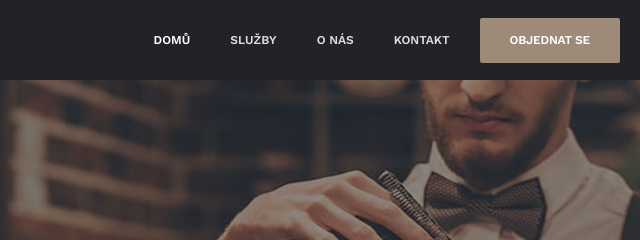
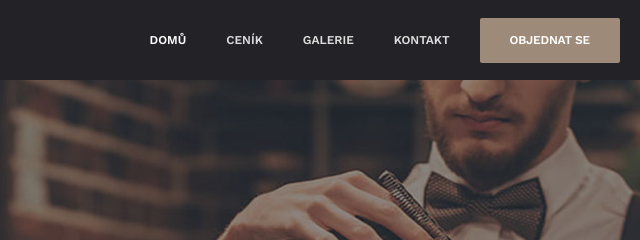
Before and after one commit to kafejo/mariravat-web, a plain HTML site: page index.html in a window 1280 px wide. Shown: the top 240 px of the page, 575-1215 px from the left. Drawn offline with nearby package versions, Linux system fonts and the light colour scheme; files whose address does not match are found by name; a web font is replaced by a local one.

Commit message:
Adjust menu items

```diff
--- a/css/main.css
+++ b/css/main.css
@@ -32,6 +32,11 @@
 /*  ==========================================================================
     1.0 Common Styles
     ========================================================================== */
+
+html {
+    scroll-behavior: smooth;
+}
+
 *{
     padding: 0;
     margin: 0;
--- a/index.html
+++ b/index.html
@@ -59,8 +59,8 @@
                        <div id="mainmenu" class="mainmenu">
                            <ul class="nav">
                                 <li><a data-scroll class="nav-link active" href="index.html">Domů</a></li>
-                                <li><a href="services.html">Služby</a></li>
-                                <li><a href="about-us.html">O nás</a></li>
+                                <li><a href="#pricing">Ceník</a></li>
+                                <li><a href="about-us.html">Galerie</a></li>
                                 <li><a href="contact.html">Kontakt</a></li>
                             </ul>
                        </div>
@@ -283,7 +283,7 @@
 			</div>
 		</section>/. testimonial_section -->
 
-        <section class="pricing_section bg-grey bd-bottom padding">
+        <section class="pricing_section bg-grey bd-bottom padding" id="pricing">
            <div class="container">
                <div class="section_heading text-center mb-40 wow fadeInUp" data-wow-delay="300ms">
                    <h2>Naše ceny</h2>
@@ -371,6 +371,9 @@
                </div>
            </div>
         </section><!-- /. pricing_section -->
+
+
+        <div class="mapouter"><div class="gmap_canvas"><iframe width="100%" height="350" id="gmap_canvas" src="https://www.google.com/maps/embed?pb=!1m14!1m8!1m3!1d5135.598348836284!2d17.896221865079454!3d49.94010941946004!3m2!1i1024!2i768!4f13.1!3m3!1m2!1s0x4713d8110919b55b%3A0x1c195dc377dab3d3!2sProvaznick%C3%A1%2C%20746%2001%20Opava%2C%20Czechia!5e0!3m2!1sen!2sus!4v1598804304908!5m2!1sen!2sus" frameborder="0" scrolling="no" marginheight="0" marginwidth="0"></iframe><a href="https://www.emojilib.com"></a></div><style>.mapouter{position:relative;text-align:right;height:350px;width:100%;}.gmap_canvas {overflow:hidden;background:none!important;height:350px;width:100%;}</style></div>
 <!-- /.cta_section
        <section class="cta_section padding">
            <div class="container">
```
